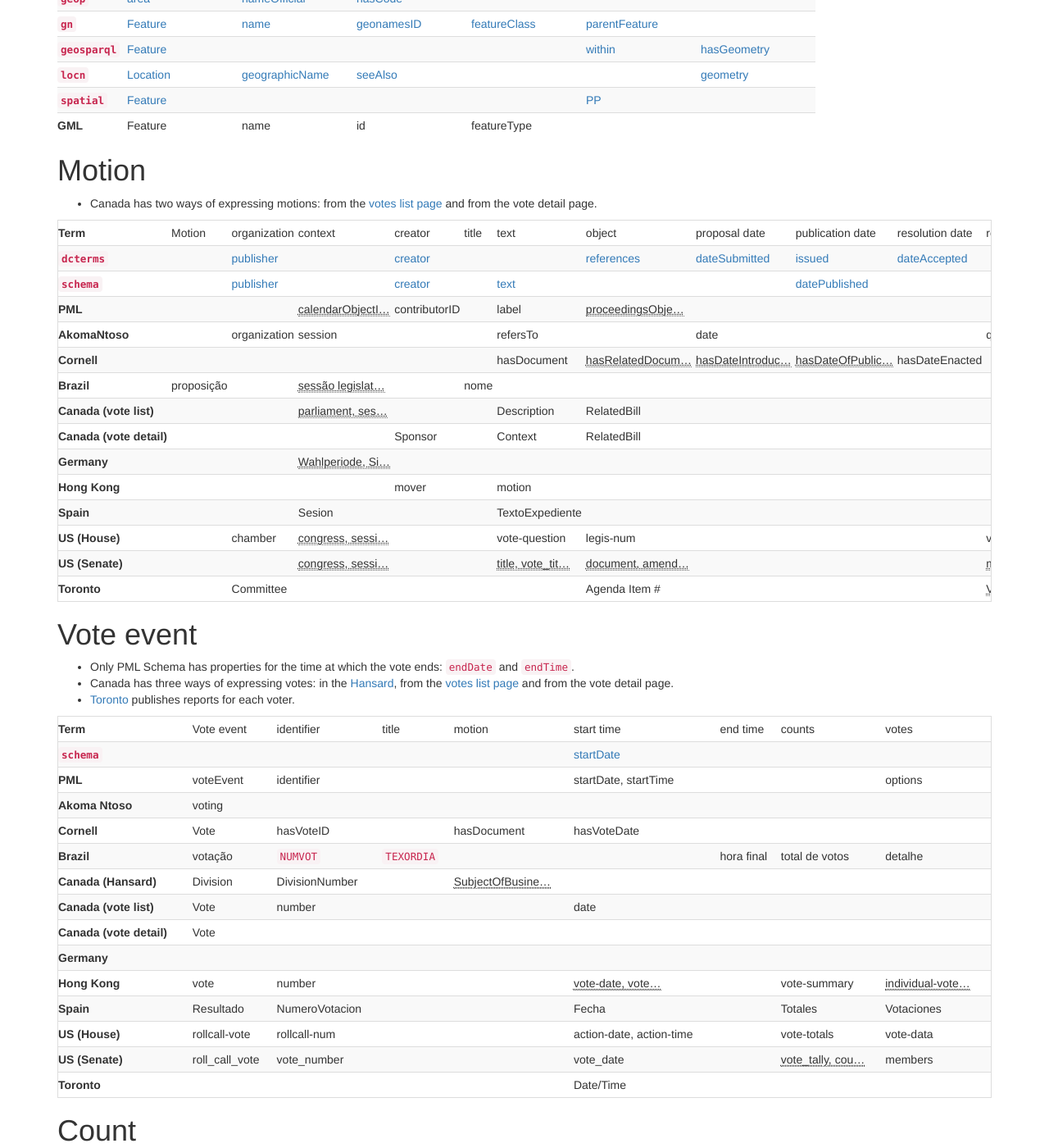
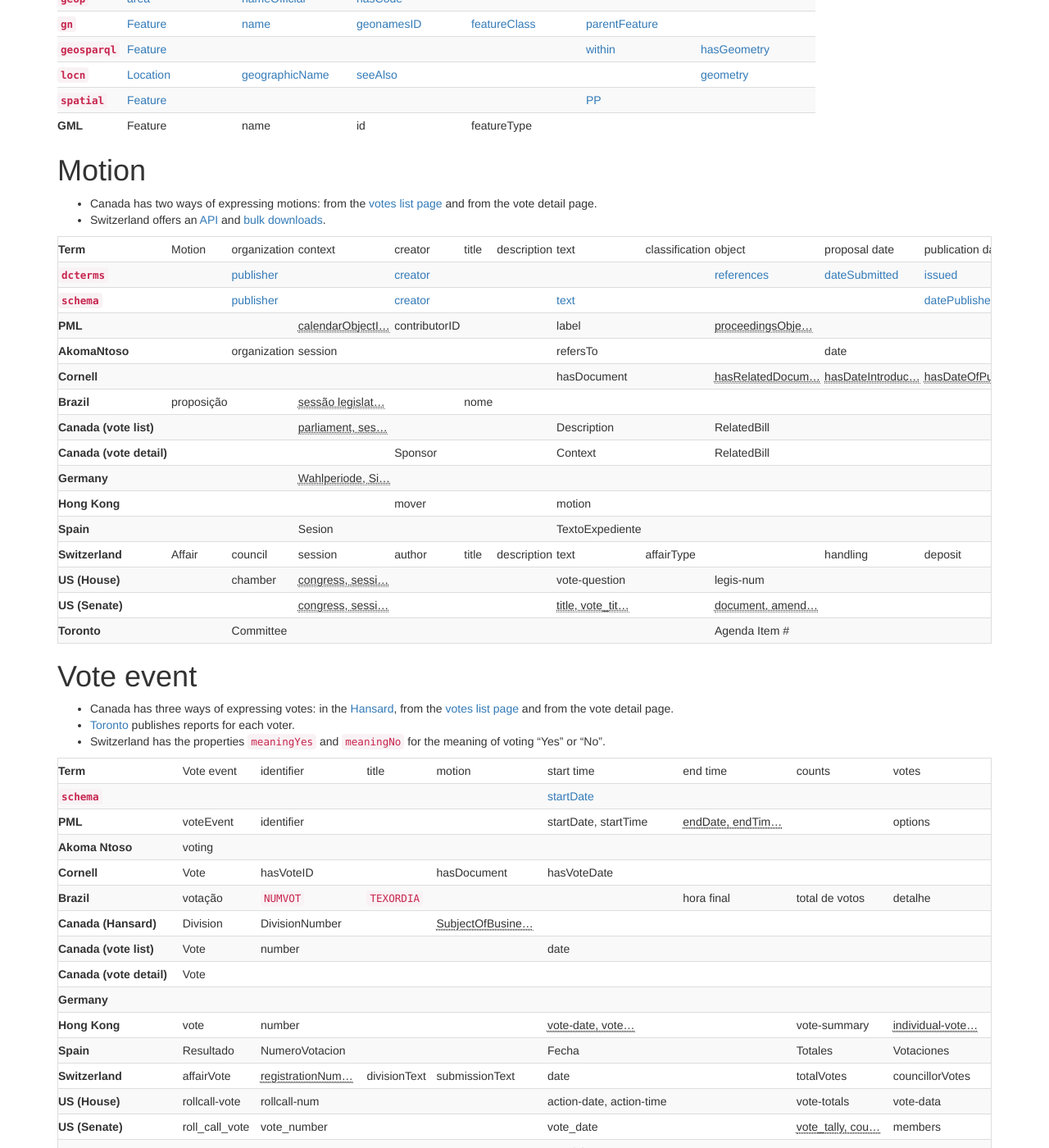
Before and after one commit to popolo-project/popolo-spec, a Jekyll site: the page built from appendices/terms.md, in a window 1280 px wide and 1400 px high, scrolled down 3207 px. Shown: the whole window at 82% size. Built offline with Jekyll 4.4.1, drawn with Linux system fonts in a browser that asks for light colours; nearby versions of some CDN libraries; Markdown is read by kramdown in place of the engine named in the settings; some of the changed text lies outside the part shown.

Commit message:
run rake

```diff
--- a/appendices/terms.md
+++ b/appendices/terms.md
@@ -2643,6 +2643,7 @@
 <h1 id="Motion">Motion</h1>
 
 * Canada has two ways of expressing motions: from the [votes list page](http://www.parl.gc.ca/housechamberbusiness/Chambervotelist.aspx?Language=E) and from the vote detail page.
+* Switzerland offers an [API](http://ws.parlament.ch/) and [bulk downloads](http://www.parlament.ch/f/wahlen-abstimmungen/abstimmungen-im-parlament/Pages/abstimmung-nr-xml.aspx).
 
 <div class='table-responsive'>
   <table class='table table-striped table-hover table-condensed'>
@@ -2654,13 +2655,16 @@
         <td>context</td>
         <td>creator</td>
         <td>title</td>
+        <td>description</td>
         <td>text</td>
+        <td>classification</td>
         <td>object</td>
         <td>proposal date</td>
         <td>publication date</td>
         <td>resolution date</td>
         <td>requirement</td>
         <td>result</td>
+        <td>vote events</td>
       </tr>
     </thead>
     <tbody>
@@ -2687,6 +2691,10 @@
         <td>
         </td>
         <td>
+        </td>
+        <td>
+        </td>
+        <td>
           <a href='http://purl.org/dc/terms/references'>
             references
           </a>
@@ -2710,6 +2718,8 @@
         </td>
         <td>
         </td>
+        <td>
+        </td>
       </tr>
       <tr>
         <th scope='row'>
@@ -2732,6 +2742,8 @@
         <td>
         </td>
         <td>
+        </td>
+        <td>
           <a href='http://schema.org/text'>
             text
           </a>
@@ -2741,6 +2753,8 @@
         <td>
         </td>
         <td>
+        </td>
+        <td>
           <a href='http://schema.org/datePublished'>
             datePublished
           </a>
@@ -2751,6 +2765,8 @@
         </td>
         <td>
         </td>
+        <td>
+        </td>
       </tr>
       <tr>
         <th scope='row'>
@@ -2769,9 +2785,13 @@
         <td>
         </td>
         <td>
+        </td>
+        <td>
           label
         </td>
         <td>
+        </td>
+        <td>
           <abbr title='proceedingsObjectID'>proceedingsObje…</abbr>
         </td>
         <td>
@@ -2784,6 +2804,8 @@
         </td>
         <td>
         </td>
+        <td>
+        </td>
       </tr>
       <tr>
         <th scope='row'>
@@ -2802,11 +2824,15 @@
         <td>
         </td>
         <td>
+        </td>
+        <td>
           refersTo
         </td>
         <td>
         </td>
         <td>
+        </td>
+        <td>
           date
         </td>
         <td>
@@ -2819,6 +2845,8 @@
         <td>
           outcome
         </td>
+        <td>
+        </td>
       </tr>
       <tr>
         <th scope='row'>
@@ -2835,9 +2863,13 @@
         <td>
         </td>
         <td>
+        </td>
+        <td>
           hasDocument
         </td>
         <td>
+        </td>
+        <td>
           <abbr title='hasRelatedDocument'>hasRelatedDocum…</abbr>
         </td>
         <td>
@@ -2854,6 +2886,8 @@
         <td>
           hasOutcome
         </td>
+        <td>
+        </td>
       </tr>
       <tr>
         <th scope='row'>
@@ -2886,6 +2920,12 @@
         </td>
         <td>
         </td>
+        <td>
+        </td>
+        <td>
+        </td>
+        <td>
+        </td>
       </tr>
       <tr>
         <th scope='row'>
@@ -2903,9 +2943,13 @@
         <td>
         </td>
         <td>
+        </td>
+        <td>
           Description
         </td>
         <td>
+        </td>
+        <td>
           RelatedBill
         </td>
         <td>
@@ -2919,6 +2963,8 @@
         <td>
           Decision
         </td>
+        <td>
+        </td>
       </tr>
       <tr>
         <th scope='row'>
@@ -2936,9 +2982,13 @@
         <td>
         </td>
         <td>
+        </td>
+        <td>
           Context
         </td>
         <td>
+        </td>
+        <td>
           RelatedBill
         </td>
         <td>
@@ -2952,6 +3002,8 @@
         <td>
           Decision
         </td>
+        <td>
+        </td>
       </tr>
       <tr>
         <th scope='row'>
@@ -2982,6 +3034,12 @@
         </td>
         <td>
         </td>
+        <td>
+        </td>
+        <td>
+        </td>
+        <td>
+        </td>
       </tr>
       <tr>
         <th scope='row'>
@@ -2999,6 +3057,8 @@
         <td>
         </td>
         <td>
+        </td>
+        <td>
           motion
         </td>
         <td>
@@ -3012,8 +3072,12 @@
         <td>
         </td>
         <td>
+        </td>
+        <td>
           result
         </td>
+        <td>
+        </td>
       </tr>
       <tr>
         <th scope='row'>
@@ -3031,6 +3095,8 @@
         <td>
         </td>
         <td>
+        </td>
+        <td>
           TextoExpediente
         </td>
         <td>
@@ -3044,8 +3110,58 @@
         <td>
         </td>
         <td>
+        </td>
+        <td>
           Asentimiento
         </td>
+        <td>
+        </td>
+      </tr>
+      <tr>
+        <th scope='row'>
+          Switzerland
+        </th>
+        <td>
+          Affair
+        </td>
+        <td>
+          council
+        </td>
+        <td>
+          session
+        </td>
+        <td>
+          author
+        </td>
+        <td>
+          title
+        </td>
+        <td>
+          description
+        </td>
+        <td>
+          text
+        </td>
+        <td>
+          affairType
+        </td>
+        <td>
+        </td>
+        <td>
+          handling
+        </td>
+        <td>
+          deposit
+        </td>
+        <td>
+        </td>
+        <td>
+        </td>
+        <td>
+        </td>
+        <td>
+          affairVotes
+        </td>
       </tr>
       <tr>
         <th scope='row'>
@@ -3064,9 +3180,13 @@
         <td>
         </td>
         <td>
+        </td>
+        <td>
           vote-question
         </td>
         <td>
+        </td>
+        <td>
           legis-num
         </td>
         <td>
@@ -3081,6 +3201,8 @@
         <td>
           vote-result
         </td>
+        <td>
+        </td>
       </tr>
       <tr>
         <th scope='row'>
@@ -3098,9 +3220,13 @@
         <td>
         </td>
         <td>
+        </td>
+        <td>
           <abbr title='title, vote_title'>title, vote_tit…</abbr>
         </td>
         <td>
+        </td>
+        <td>
           <abbr title='document, amendment'>document, amend…</abbr>
         </td>
         <td>
@@ -3115,6 +3241,8 @@
         <td>
           <abbr title='result, vote_result'>result, vote_re…</abbr>
         </td>
+        <td>
+        </td>
       </tr>
       <tr>
         <th scope='row'>
@@ -3134,6 +3262,10 @@
         <td>
         </td>
         <td>
+        </td>
+        <td>
+        </td>
+        <td>
           Agenda Item #
         </td>
         <td>
@@ -3147,6 +3279,8 @@
         </td>
         <td>
           Result
+        </td>
+        <td>
         </td>
       </tr>
     </tbody>
@@ -3156,9 +3290,9 @@
 
 <h1 id="VoteEvent">Vote event</h1>
 
-* Only PML Schema has properties for the time at which the vote ends: `endDate` and `endTime`.
 * Canada has three ways of expressing votes: in the [Hansard](http://www.parl.gc.ca/HouseChamberBusiness/ChamberSittings.aspx?View=H&Language=E), from the [votes list page](http://www.parl.gc.ca/housechamberbusiness/Chambervotelist.aspx?Language=E) and from the vote detail page.
 * [Toronto](http://app.toronto.ca/tmmis/getAdminReport.do?function=prepareMemberVoteReport) publishes reports for each voter.
+* Switzerland has the properties `meaningYes` and `meaningNo` for the meaning of voting "Yes" or "No".
 
 <div class='table-responsive'>
   <table class='table table-striped table-hover table-condensed'>
@@ -3218,6 +3352,7 @@
           startDate, startTime
         </td>
         <td>
+          <abbr title='endDate, endTime'>endDate, endTim…</abbr>
         </td>
         <td>
         </td>
@@ -3441,6 +3576,34 @@
         </td>
         <td>
           Votaciones
+        </td>
+      </tr>
+      <tr>
+        <th scope='row'>
+          Switzerland
+        </th>
+        <td>
+          affairVote
+        </td>
+        <td>
+          <abbr title='registrationNumber'>registrationNum…</abbr>
+        </td>
+        <td>
+          divisionText
+        </td>
+        <td>
+          submissionText
+        </td>
+        <td>
+          date
+        </td>
+        <td>
+        </td>
+        <td>
+          totalVotes
+        </td>
+        <td>
+          councillorVotes
         </td>
       </tr>
       <tr>
@@ -3568,6 +3731,20 @@
         </td>
         <td>
           Total
+        </td>
+      </tr>
+      <tr>
+        <th scope='row'>
+          Switzerland
+        </th>
+        <td>
+          totalVote
+        </td>
+        <td>
+          type
+        </td>
+        <td>
+          count
         </td>
       </tr>
     </tbody>
@@ -3784,6 +3961,28 @@
       </tr>
       <tr>
         <th scope='row'>
+          Switzerland
+        </th>
+        <td>
+          <code>councillorVote</code>
+        </td>
+        <td>
+          councillor
+        </td>
+        <td>
+          canton
+        </td>
+        <td>
+          faction
+        </td>
+        <td>
+          <code>decision</code>
+        </td>
+        <td>
+        </td>
+      </tr>
+      <tr>
+        <th scope='row'>
           US (House)
         </th>
         <td>
```
